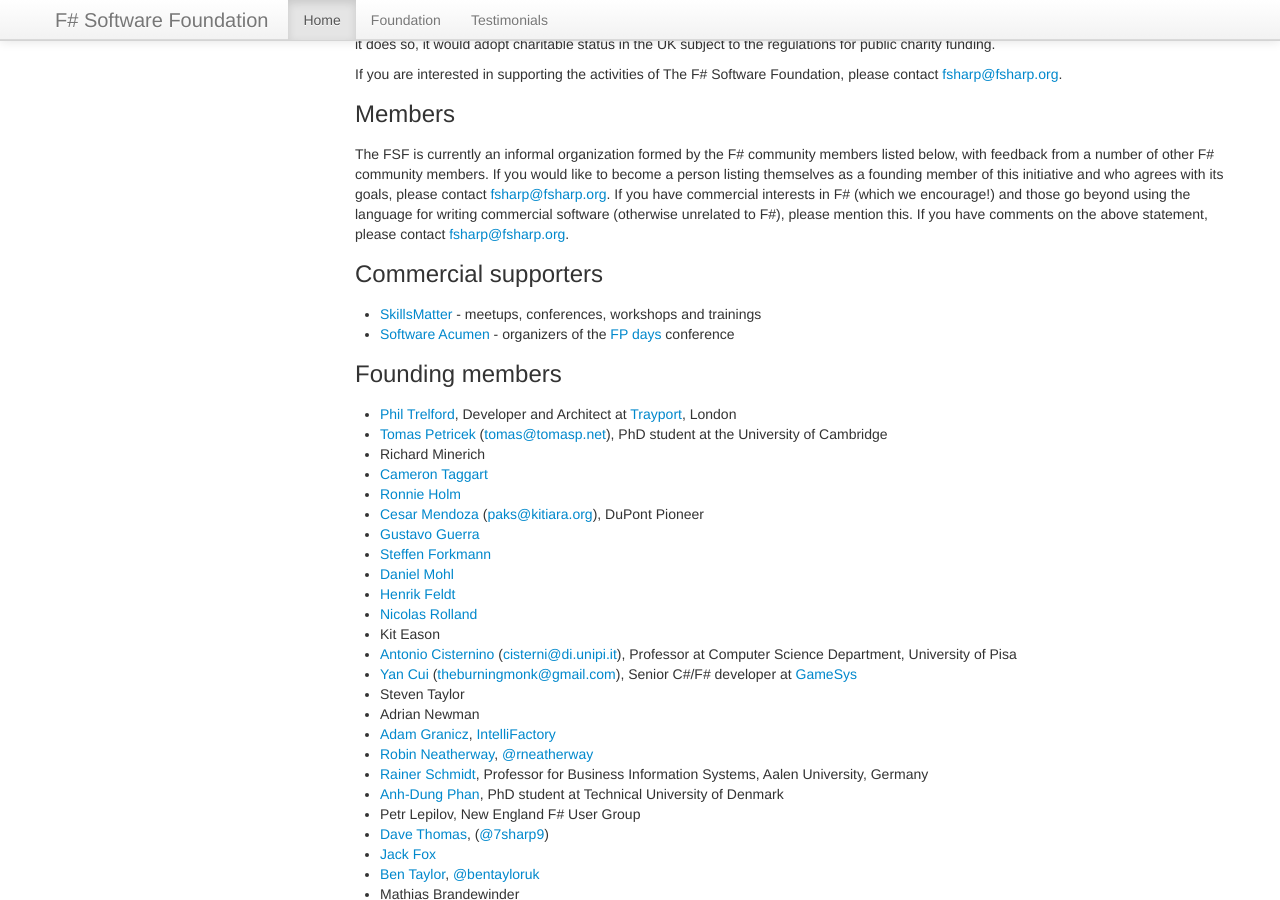
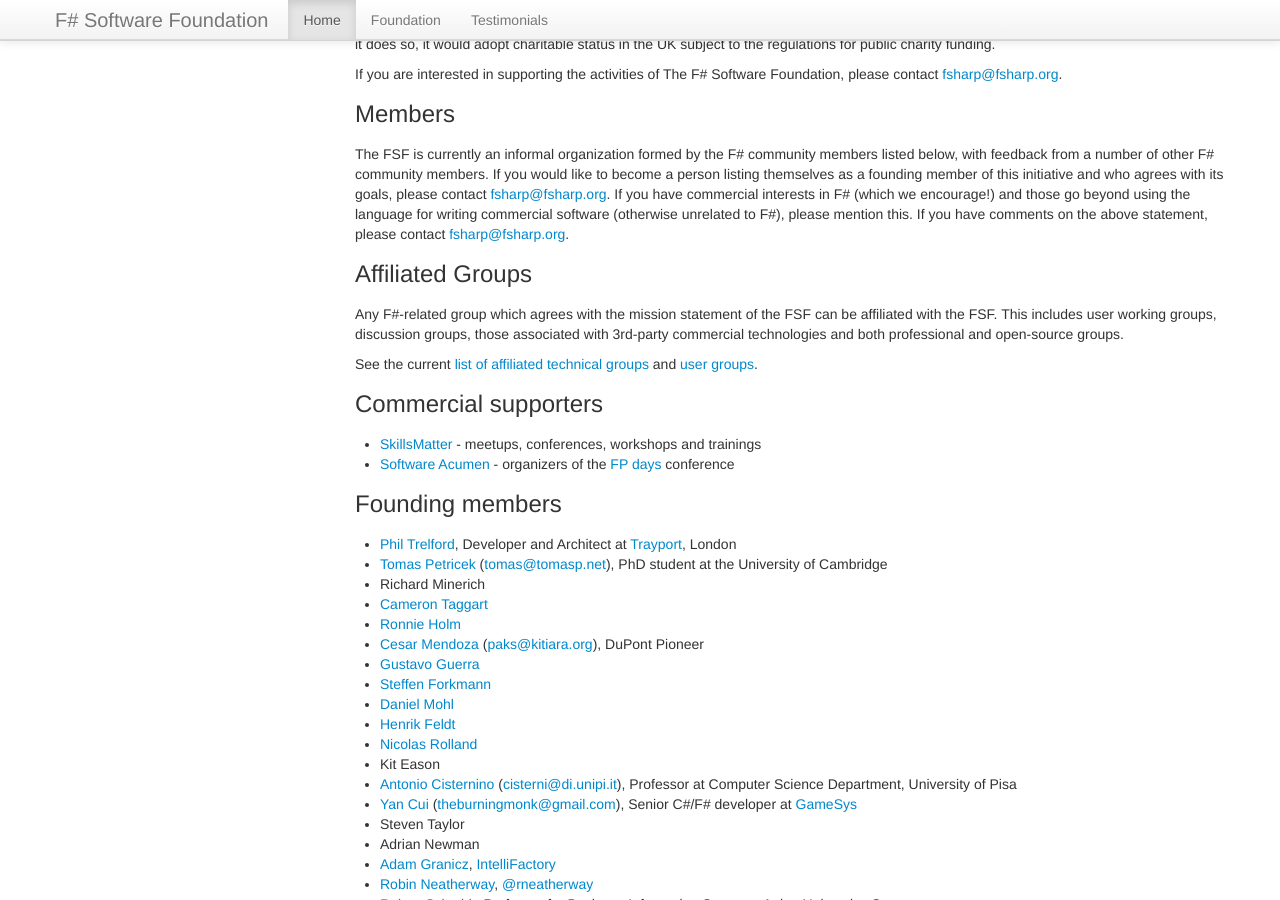
Before and after one commit to fsharp/fsharp.org, a Jekyll site: the page built from foundation.md, in a window 1280 px wide and 900 px high, scrolled down 1228 px. Built offline with Jekyll 4.4.1, drawn with Linux system fonts in a browser that asks for light colours; nearby versions of some CDN libraries; some web fonts are replaced; comment, search, counter and statistics services are not loaded.

Commit message:
Update foundation.md

```diff
--- a/foundation.md
+++ b/foundation.md
@@ -40,6 +40,14 @@
 ### Members
 
 The FSF is currently an informal organization formed by the F# community members listed below, with feedback from a number of other F# community members. If you would like to become a person listing themselves as a founding member of this initiative and who agrees with its goals, please contact <a href="mailto:fsharp@fsharp.org">fsharp@fsharp.org</a>. If you have commercial interests in F# (which we encourage!) and those go beyond using the language for writing commercial software (otherwise unrelated to F#), please mention this. If you have comments on the above statement, please contact [fsharp@fsharp.org](mailto:fsharp@fsharp.org).
+
+### Affiliated Groups
+
+Any F#-related group which agrees with the mission statement of the FSF can be affiliated with the FSF.
+This includes user working groups, discussion groups, those associated with 3rd-party commercial technologies
+and both professional and open-source groups.
+
+See the current [list of affiliated technical groups](/technical-groups) and [user groups](http://fsharp.org/groups/).
 
 
 ### Commercial supporters
```
